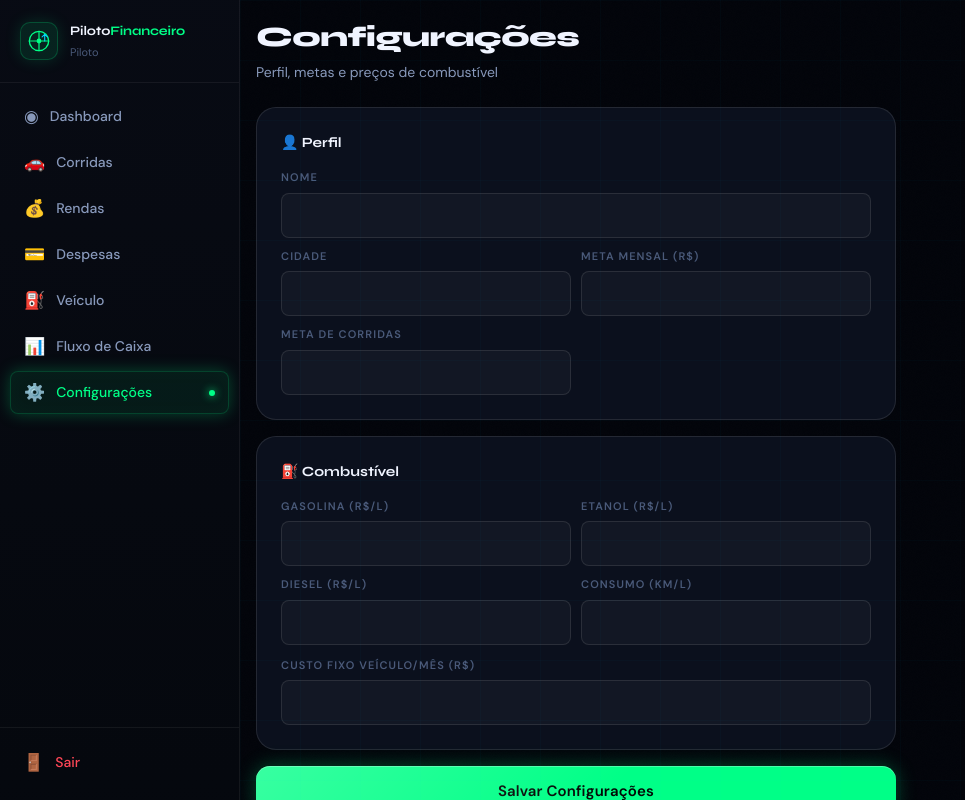
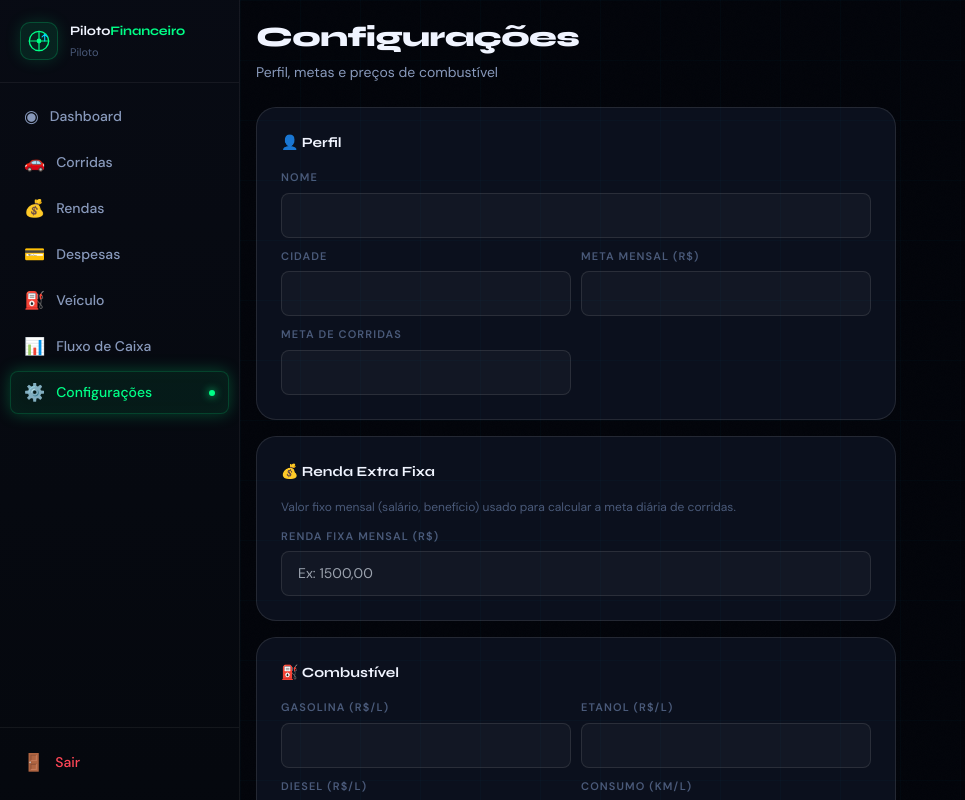
Before and after one commit to MarcosVGaspar/pilotofinanceiro, a Next.js app: page /dashboard/configuracoes in a window 1280 px wide. Shown: the top 800 px of the page, without its empty margins (0-965 px from the left). Built offline with nearby package versions, Linux system fonts and the light colour scheme; no server answers.

Commit message:
Atualizar o page.tsx

```diff
--- a/src/app/dashboard/configuracoes/page.tsx
+++ b/src/app/dashboard/configuracoes/page.tsx
@@ -118,6 +118,21 @@ export default function ConfigPage() {
           </div>
         </div>
       </div>
+<div style={S.card}>
+  <p style={{ fontFamily: 'var(--font-display)', fontSize: '14px', fontWeight: 700, color: 'var(--text-1)', marginBottom: '16px' }}>
+    💰 Renda Extra Fixa
+  </p>
+  <p style={{ fontSize: '12px', color: 'var(--text-3)', marginBottom: '12px' }}>
+    Valor fixo mensal (salário, benefício) usado para calcular a meta diária de corridas.
+  </p>
+  <div>
+    <label style={S.label}>Renda fixa mensal (R$)</label>
+    <input type="number" step="0.01" style={S.input}
+      value={config.renda_fixa_mensal}
+      onChange={e => setConfig({ ...config, renda_fixa_mensal: e.target.value })}
+      placeholder="Ex: 1500,00" />
+  </div>
+</div>
 
      <div style={S.card}>
   <p style={{ fontFamily: 'var(--font-display)', fontSize: '14px', fontWeight: 700, color: 'var(--text-1)', marginBottom: '16px' }}>
```
